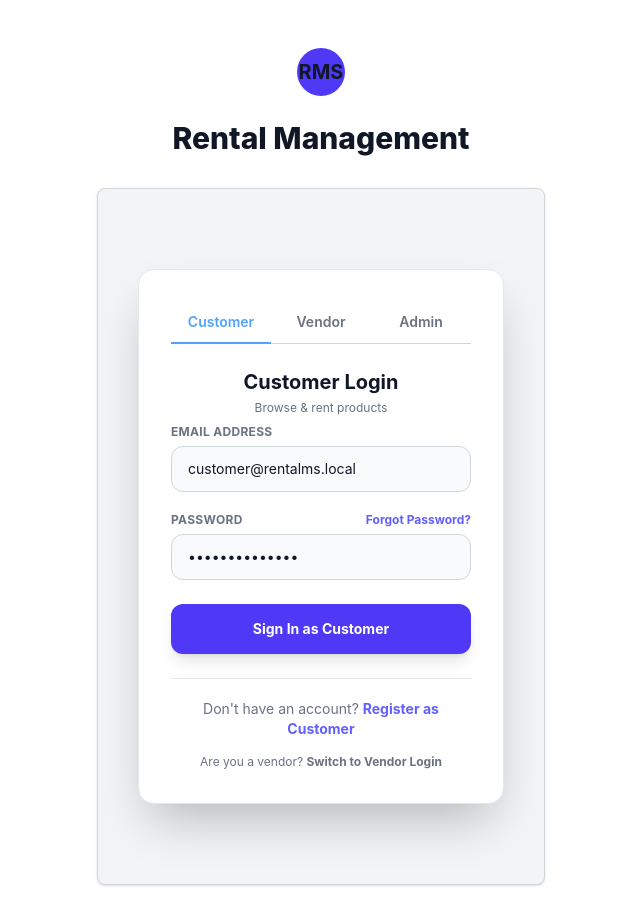
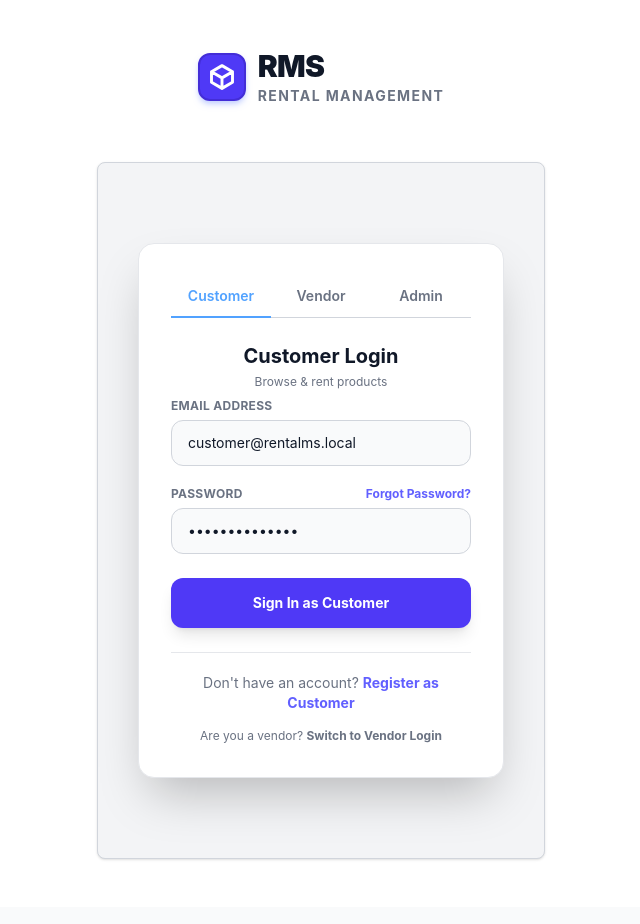
Before and after one commit to priyapandey-maker/Rental-management-system, a React (Vite) app in the folder client/: page /login in a window 1280 px wide. Shown: the top 924 px of the page, without its empty margins (319-959 px from the left). Built offline with nearby package versions, Linux system fonts and the light colour scheme; no server answers.

Commit message:
Add standardized professional logo across all portals

```diff
--- a/client/src/App.tsx
+++ b/client/src/App.tsx
@@ -112,7 +112,7 @@ function App() {
               redirects vendor → /vendor/dashboard
               redirects customer → /store
           ────────────────────────────────────────────────────── */}
-          <Route path="/" element={<MainLayout />}>
+          <Route element={<MainLayout />}>
             <Route path="dashboard" element={<Dashboard />} />
             <Route path="customers" element={<Customers />} />
             <Route path="products" element={<Products />} />
--- a/client/src/api/client.ts
+++ b/client/src/api/client.ts
@@ -32,7 +32,7 @@ apiClient.interceptors.response.use(
       localStorage.removeItem('demo_org_id');
       localStorage.removeItem('demo_user_role');
       // Avoid redirect loop if already on /login
-      if (window.location.pathname !== '/login') {
+      if (window.location.pathname !== '/login' && window.location.pathname !== '/') {
         window.location.href = '/login';
       }
     }
--- /dev/null
+++ b/client/src/components/Logo.tsx
@@ -0,0 +1,102 @@
+import React from 'react';
+import { CubeIcon } from '@heroicons/react/24/outline';
+import { Link } from 'react-router-dom';
+
+interface LogoProps {
+  className?: string;
+  size?: 'sm' | 'md' | 'lg' | 'xl';
+  withText?: boolean;
+  theme?: 'dark' | 'light' | 'brand';
+  isLink?: boolean;
+  linkTo?: string;
+}
+
+export const Logo: React.FC<LogoProps> = ({
+  className = '',
+  size = 'md',
+  withText = true,
+  theme = 'brand',
+  isLink = true,
+  linkTo = '/'
+}) => {
+  // Size variations
+  const sizeMap = {
+    sm: {
+      box: 'w-6 h-6 rounded-md',
+      icon: 'w-4 h-4',
+      textMain: 'text-base',
+      textSub: 'text-[9px]'
+    },
+    md: {
+      box: 'w-8 h-8 rounded-lg',
+      icon: 'w-5 h-5',
+      textMain: 'text-xl',
+      textSub: 'text-[10px]'
+    },
+    lg: {
+      box: 'w-10 h-10 rounded-xl border',
+      icon: 'w-6 h-6',
+      textMain: 'text-2xl',
+      textSub: 'text-xs'
+    },
+    xl: {
+      box: 'w-12 h-12 rounded-xl border-2',
+      icon: 'w-7 h-7',
+      textMain: 'text-3xl',
+      textSub: 'text-sm'
+    }
+  };
+
+  // Theme variations
+  const themeMap = {
+    brand: {
+      box: 'bg-brand-600 shadow-md shadow-brand-200 border-brand-700',
+      icon: 'text-white',
+      textMain: 'text-gray-900',
+      textSub: 'text-gray-500'
+    },
+    light: {
+      box: 'bg-white shadow-sm border-gray-200',
+      icon: 'text-brand-600',
+      textMain: 'text-gray-900',
+      textSub: 'text-gray-500'
+    },
+    dark: {
+      box: 'bg-gray-900 shadow-md shadow-gray-900/50 border-gray-700',
+      icon: 'text-white',
+      textMain: 'text-white',
+      textSub: 'text-gray-400'
+    }
+  };
+
+  const s = sizeMap[size];
+  const t = themeMap[theme];
+
+  const content = (
+    <div className={`flex items-center gap-3 flex-shrink-0 group ${className}`}>
+      <div className={`${s.box} ${t.box} flex items-center justify-center transition-transform group-hover:scale-105 duration-200`}>
+        <CubeIcon className={`${s.icon} ${t.icon}`} strokeWidth={2.5} />
+      </div>
+      {withText && (
+        <div className="leading-none flex flex-col justify-center">
+          <span className={`block font-black tracking-tight uppercase ${s.textMain} ${t.textMain}`}>
+            RMS
+          </span>
+          <span className={`block font-bold uppercase tracking-widest ${s.textSub} ${t.textSub} mt-0.5`}>
+            Rental Management
+          </span>
+        </div>
+      )}
+    </div>
+  );
+
+  if (isLink) {
+    return (
+      <Link to={linkTo} className="inline-block focus:outline-none focus:ring-2 focus:ring-brand-500 rounded-lg">
+        {content}
+      </Link>
+    );
+  }
+
+  return content;
+};
--- a/client/src/layouts/AuthLayout.tsx
+++ b/client/src/layouts/AuthLayout.tsx
@@ -1,19 +1,14 @@
 import React from 'react';
 import { Outlet } from 'react-router-dom';
+import { Logo } from '../components/Logo';
 
 export const AuthLayout = () => {
   return (
     <div className="min-h-screen bg-white flex flex-col justify-center py-12 sm:px-6 lg:px-8">
       <div className="sm:mx-auto sm:w-full sm:max-w-md">
-        <div className="flex justify-center">
-          {/* Logo Placeholder */}
-          <div className="h-12 w-12 rounded-full bg-brand-600 flex items-center justify-center">
-            <span className="text-gray-900 font-bold text-xl">RMS</span>
-          </div>
+        <div className="flex justify-center mb-6">
+          <Logo size="xl" isLink={false} />
         </div>
-        <h2 className="mt-6 text-center text-3xl font-extrabold text-gray-900">
-          Rental Management
-        </h2>
       </div>
 
       <div className="mt-8 sm:mx-auto sm:w-full sm:max-w-md">
--- a/client/src/layouts/CustomerLayout.tsx
+++ b/client/src/layouts/CustomerLayout.tsx
@@ -9,6 +9,7 @@ import {
   XMarkIcon
 } from '@heroicons/react/24/outline';
 import { useAuth } from '../context/AuthContext';
+import { Logo } from '../components/Logo';
 
 export const CustomerLayout = () => {
   const { userId, isAuthenticated, isLoading, role, logout } = useAuth();
@@ -79,10 +80,7 @@ export const CustomerLayout = () => {
             {/* Left: Logo & Nav */}
             <div className="flex items-center space-x-8">
               <Link to="/store" className="flex-shrink-0 flex items-center">
-                <div className="w-8 h-8 bg-brand-600 rounded flex items-center justify-center mr-2">
-                  <span className="text-gray-900 font-bold text-lg">R</span>
-                </div>
-                <span className="text-xl font-bold text-gray-900 tracking-tight hidden sm:block">RentalStore</span>
+                <Logo size="sm" isLink={false} theme="brand" />
               </Link>
 
               <nav className="hidden md:flex space-x-6">
--- a/client/src/layouts/VendorLayout.tsx
+++ b/client/src/layouts/VendorLayout.tsx
@@ -13,6 +13,7 @@ import {
 } from '@heroicons/react/24/outline';
 import { useAuth } from '../context/AuthContext';
 import { RoleGuard } from '../components/RoleGuard';
+import { Logo } from '../components/Logo';
 
 const NavItem = ({
   to,
@@ -57,8 +58,8 @@ const VendorSidebar = ({ onClose }: { onClose?: () => void }) => {
       {/* Header */}
       <div className="h-16 flex items-center justify-between px-5 border-b border-brand-800">
         <div>
-          <div className="text-lg font-bold text-white leading-tight">RentalStore</div>
-          <div className="text-xs text-brand-300 font-medium">Vendor Portal</div>
+          <Logo size="sm" isLink={true} linkTo="/vendor/dashboard" theme="dark" />
+          <div className="text-[10px] text-brand-300 font-bold uppercase tracking-wider mt-1">Vendor Portal</div>
         </div>
         {onClose && (
           <button onClick={onClose} className="text-brand-300 hover:text-white md:hidden">
--- a/client/src/pages/LandingPage.tsx
+++ b/client/src/pages/LandingPage.tsx
@@ -1,6 +1,7 @@
 import React, { useEffect, useState } from 'react';
 import { Link, useNavigate } from 'react-router-dom';
 import { apiClient } from '../api/client';
+import { Logo } from '../components/Logo';
 
 // Realistic product image map (served from /public/images/)
 const CATEGORY_IMAGES: Record<string, string> = {
@@ -152,15 +153,7 @@ export const LandingPage = () => {
       <header className={`fixed top-0 inset-x-0 z-50 bg-white transition-shadow duration-200 ${scrolled ? 'shadow-md border-b border-gray-100' : 'border-b border-transparent'}`}>
         <div className="max-w-7xl mx-auto px-4 sm:px-6 lg:px-8 flex justify-between items-center h-16">
           {/* Brand */}
-          <Link to="/" className="flex items-center gap-2.5 group flex-shrink-0">
-            <div className="w-8 h-8 rounded-lg bg-blue-600 flex items-center justify-center shadow shadow-blue-200">
-              <CubeIcon className="w-5 h-5 text-white" />
-            </div>
-            <div className="leading-tight">
-              <span className="block text-base font-black tracking-tight text-gray-900 uppercase">RMS</span>
-              <span className="block text-[9px] font-bold text-gray-400 uppercase tracking-widest -mt-0.5">Rental Management</span>
-            </div>
-          </Link>
+          <Logo size="md" isLink={true} linkTo="/" />
 
           {/* Desktop Nav */}
           <nav className="hidden md:flex items-center gap-8">
@@ -705,12 +698,9 @@ export const LandingPage = () => {
         <div className="max-w-7xl mx-auto px-4 sm:px-6 lg:px-8 py-14">
           <div className="grid grid-cols-2 md:grid-cols-4 gap-8 mb-10">
             <div className="col-span-2 md:col-span-1">
-              <Link to="/" className="flex items-center gap-2 mb-3">
-                <div className="w-6 h-6 rounded-lg bg-blue-600 flex items-center justify-center">
-                  <CubeIcon className="w-4 h-4 text-white" />
-                </div>
-                <span className="text-base font-black tracking-tight text-gray-900 uppercase">RMS</span>
-              </Link>
+              <div className="mb-3">
+                <Logo size="sm" isLink={true} linkTo="/" />
+              </div>
               <p className="text-xs text-gray-500 leading-relaxed max-w-[180px]">Rental management, simplified for customers and vendors.</p>
             </div>
 
```
Also changed, not shown: client/src/layouts/MainLayout.tsx (+9 -5 lines).
